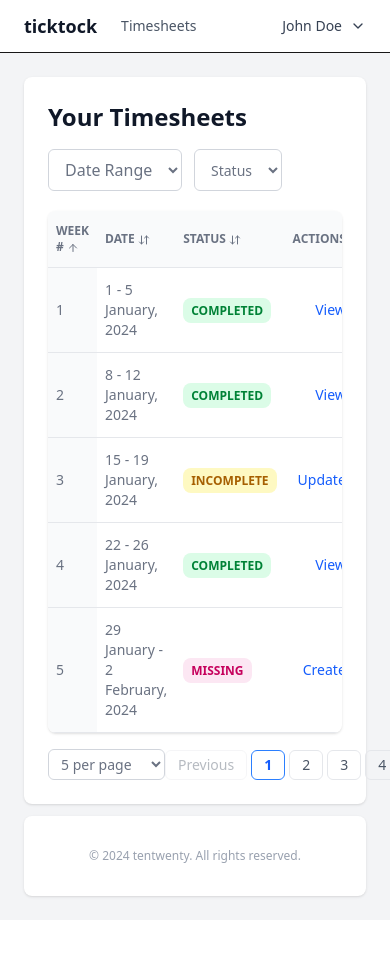
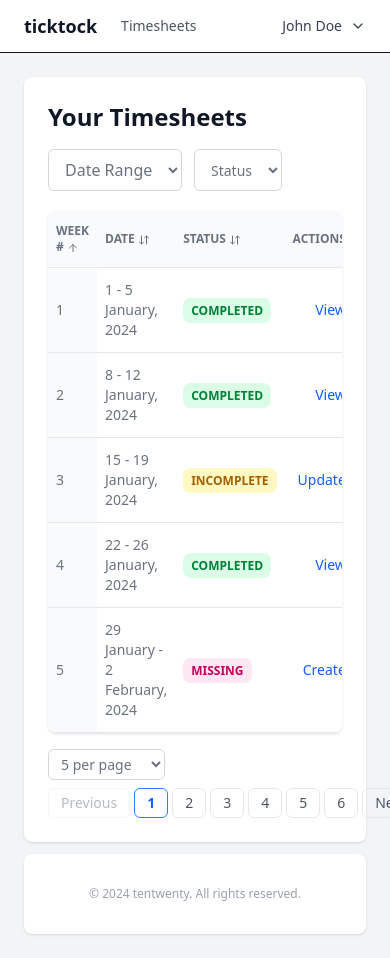
Before and after one commit to manish1996java/ten-twenty, a Next.js app: page /dashboard in a window 390 px wide. Before the commit the page ends 920 px from the top, so only its background shows below. Built offline with nearby package versions, Linux system fonts and the light colour scheme.

Commit message:
make pagination responsive

```diff
--- a/components/dashboard/Pagination.tsx
+++ b/components/dashboard/Pagination.tsx
@@ -19,7 +19,7 @@ const Pagination: FC<PaginationProps> = ({ perPageList = [5], page, totalPages,
 
     const pages = getPageNumbers(page, totalPages);
     return (
-        <div className="flex items-center justify-between mt-4 text-sm text-gray-500">
+        <div className="block sm:flex items-center justify-between mt-4 text-sm text-gray-500">
 
             <select
                 value={perPage}
@@ -30,7 +30,7 @@ const Pagination: FC<PaginationProps> = ({ perPageList = [5], page, totalPages,
                 })}
             </select>
 
-            <div className="flex items-center gap-1">
+            <div className="flex items-center gap-1 mt-2 sm:mt-0">
 
                 {/* Previous */}
                 <button
--- a/components/dashboard/timesheet/ProgressBar.tsx
+++ b/components/dashboard/timesheet/ProgressBar.tsx
@@ -4,7 +4,7 @@ const ProgressBar: FC<{ progressPercent: number }> = ({ progressPercent }) => {
     return (
         <div className="w-full bg-gray-100 rounded-full h-1.5 mb-6">
             <div
-                className="bg-blue-500 h-1.5 rounded-full transition-all"
+                className="bg-orange-500 h-1.5 rounded-full transition-all"
                 style={{ width: `${progressPercent}%` }}
             />
         </div>
```
